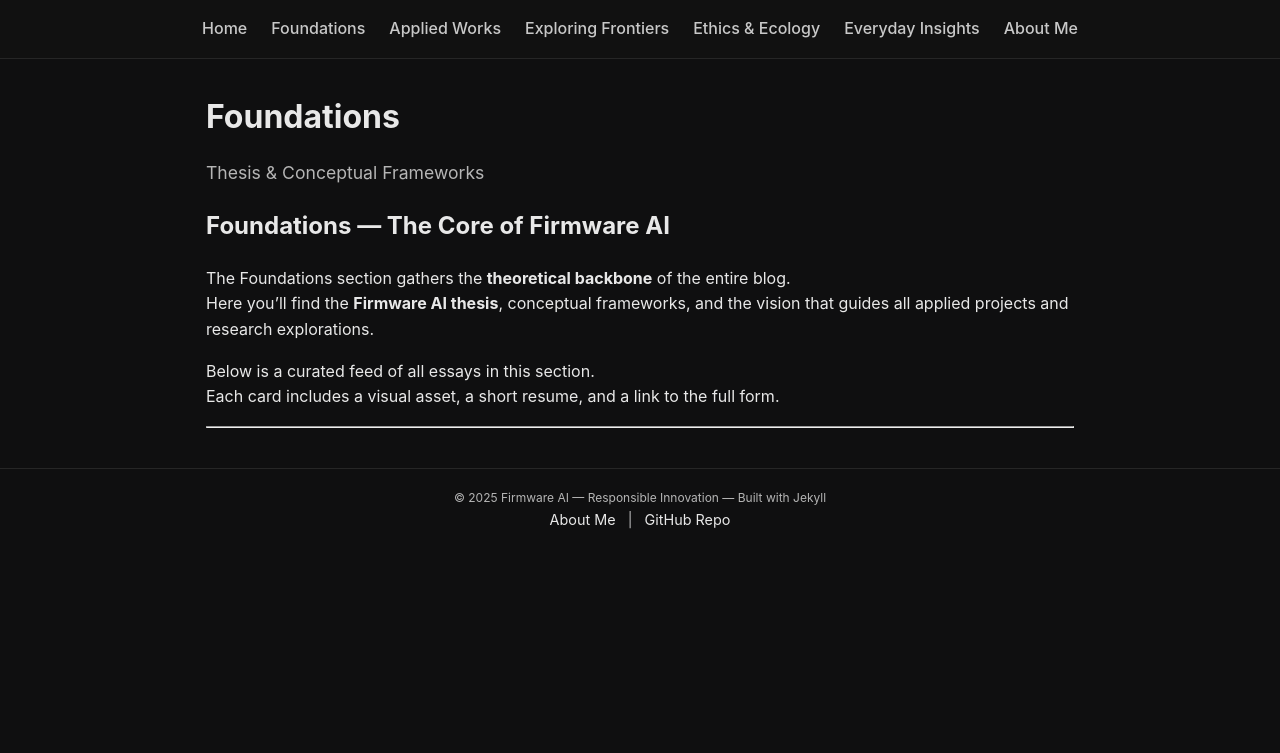
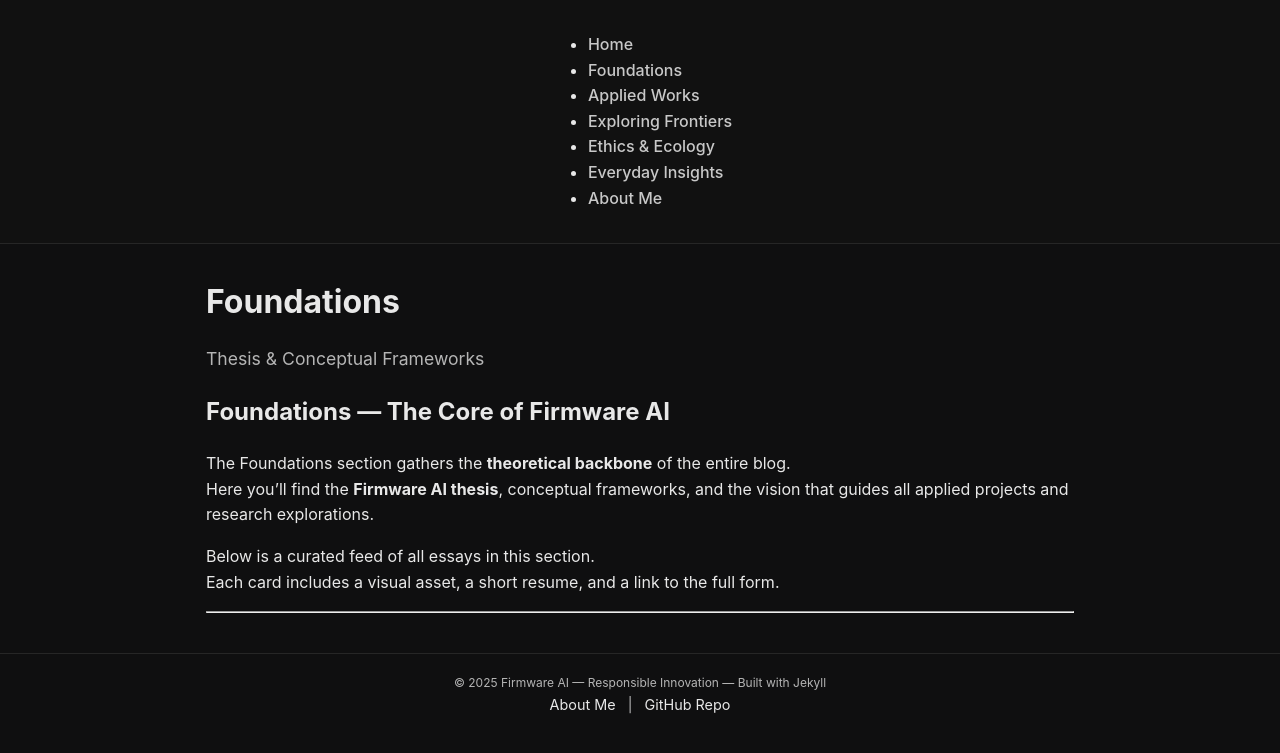
Before and after one commit to louisnathanessomba/louis-blog, a Jekyll site: the page built from pages/foundations/index.md, in a window 1280 px wide. Shown: the top 753 px of the page. Built offline with Jekyll 4.4.1, drawn with Linux system fonts in a browser that asks for light colours.

Commit message:
Refactor navigation to use list items

```diff
--- a/_includes/nav.html
+++ b/_includes/nav.html
@@ -1,6 +1,15 @@
 <nav class="nav">
-  <a href="{{ '/' | relative_url }}">Home</a>
-  {% for item in site.nav %}
-    <a href="{{ item.url | relative_url }}">{{ item.name }}</a>
-  {% endfor %}
+  <ul class="nav-list">
+    <li class="nav-item">
+      <a href="{{ '/' | relative_url }}" class="nav-link">Home</a>
+    </li>
+
+    {% for item in site.nav %}
+      <li class="nav-item">
+        <a href="{{ item.url | relative_url }}" class="nav-link">
+          {{ item.name }}
+        </a>
+      </li>
+    {% endfor %}
+  </ul>
 </nav>
```
